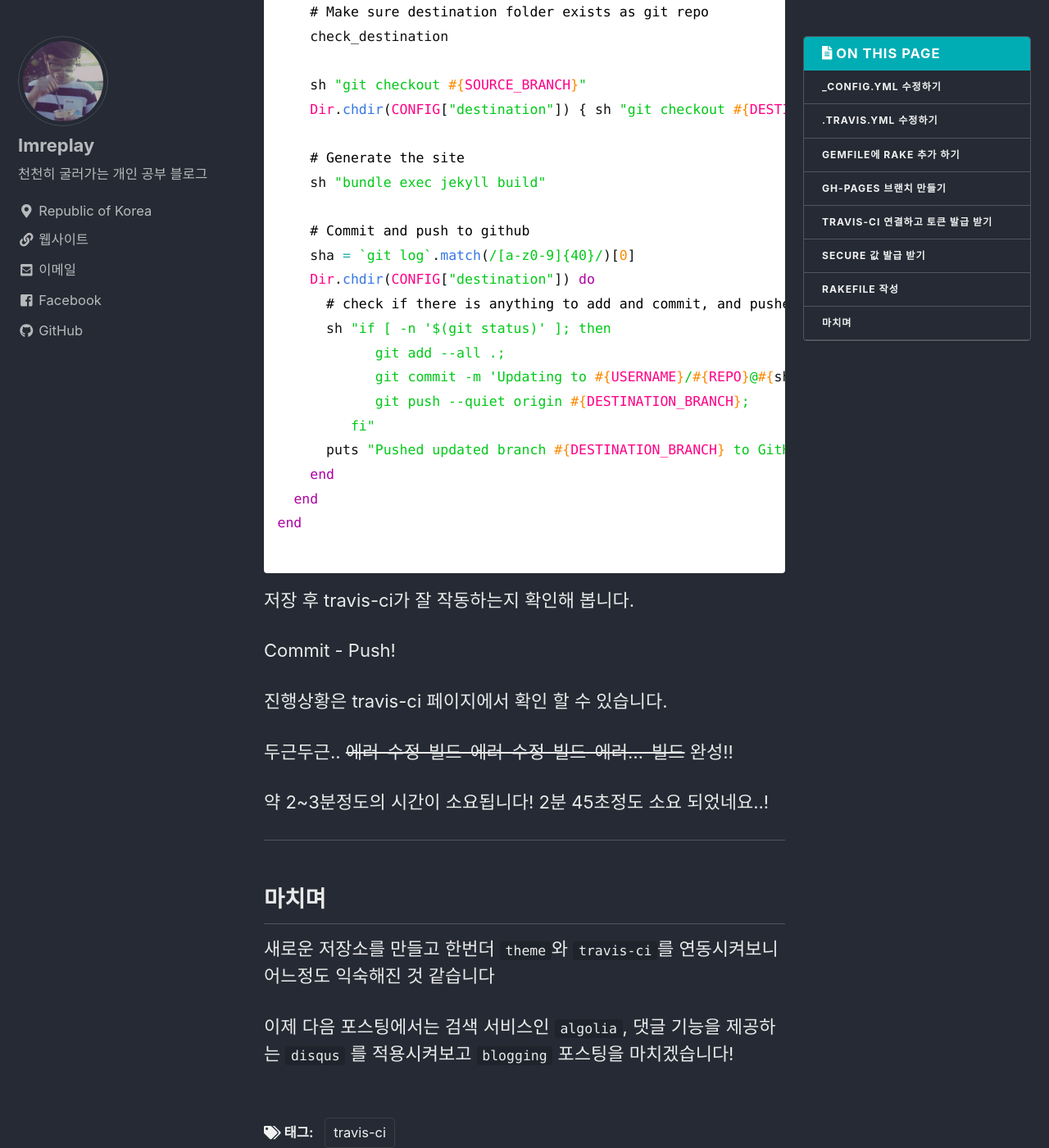
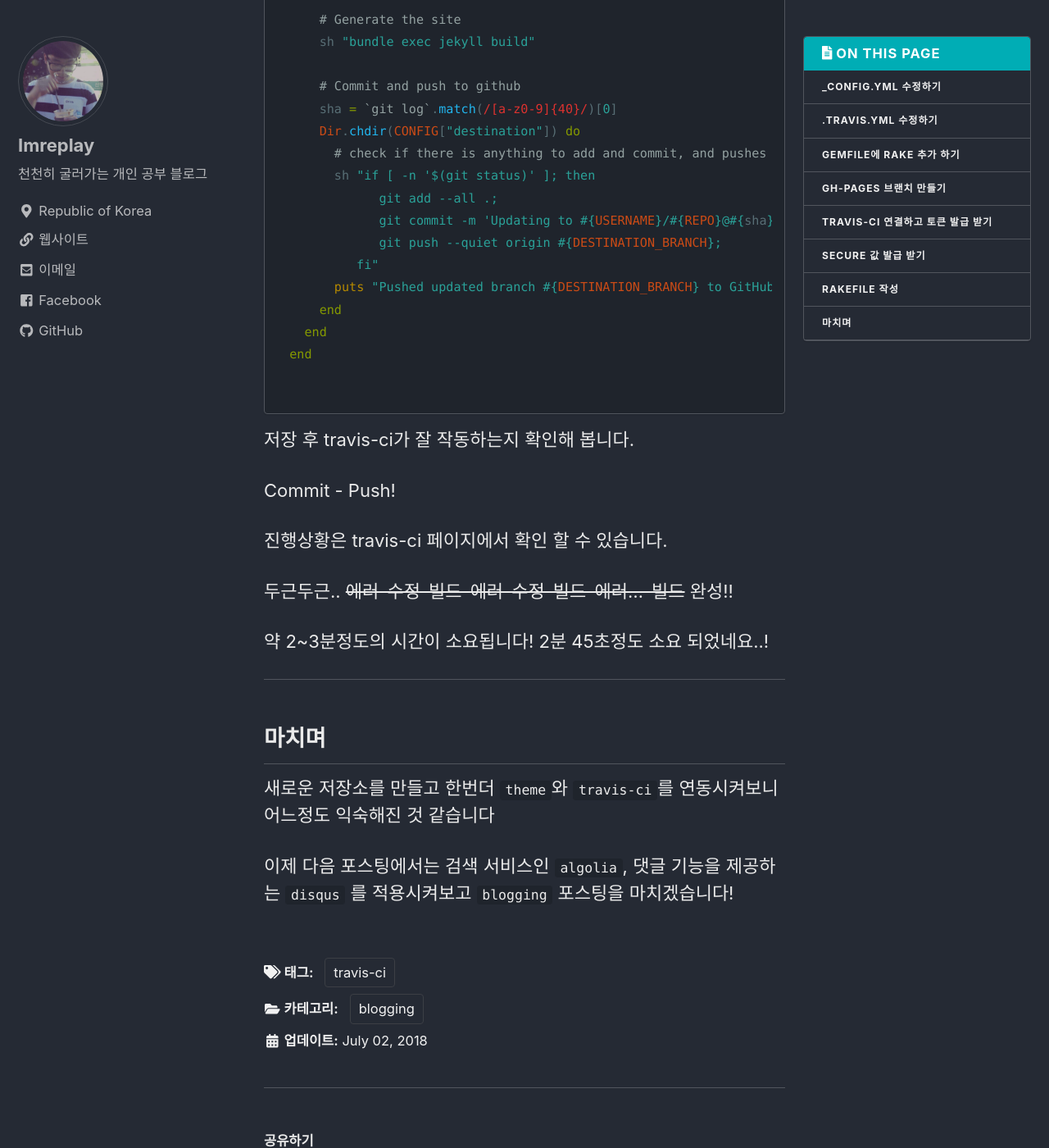
Before and after one commit to imreplay/blog_old, a Jekyll site: the page built from _posts/2018-07-02-Travis-ci를 통해 배포자동화.md, in a window 1280 px wide and 1400 px high, scrolled down 7472 px. Shown: the whole window at 82% size. Built offline with Jekyll 4.4.1, drawn with Linux system fonts in a browser that asks for light colours; nearby versions of some CDN libraries; comment, search, counter and statistics services are not loaded; a style sheet for code colours, icons or effects is not loaded.

Commit message:
highlight

```diff
--- a/_sass/minimal-mistakes/_syntax.scss
+++ b/_sass/minimal-mistakes/_syntax.scss
@@ -6,44 +6,50 @@
    figure.highlight {
      position: relative;
      margin-bottom: 1em;
-  background: $base00;
-  color: $base05;
      font-family: $monospace;
-  font-size: $type-size-6;
+     font-size: $type-size-7;
      line-height: 1.8;
+     border: 1px solid $border-color;
      border-radius: $border-radius;
+     background-color: $code-background-color;
+     box-shadow: $box-shadow;
 
-  > pre,
-  pre.highlight {
+     &:before {
+       position: absolute;
+       top: 0;
+       right: 0;
+       padding: 0.5em;
+       background-color: $lighter-gray;
+       content: "\f121";
+       font-family: "fontawesome" !important;
+       line-height: 1;
+       text-transform: none;
+       speak: none;
+     }
+
+     .highlight {
        margin: 0;
        padding: 1em;
      }
    }
 
+   figure.highlight {
+     padding-left: 1em;
+     padding-right: 1em;
+   }
+
    .highlight table {
-  margin-bottom: 0;
      font-size: 1em;
      border: 0;
 
      td {
-    padding: 0;
-    width: calc(100% - 1em);
+       padding: 5px;
        border: 0;
 
-    /* line numbers*/
-    &.gutter,
-    &.rouge-gutter {
+       // line numbers
+       &.gutter {
          padding-right: 1em;
-      width: 1em;
-      color: $base04;
-      border-right: 1px solid $base04;
-      text-align: right;
-    }
-
-    /* code */
-    &.code,
-    &.rouge-code {
-      padding-left: 1em;
+         color: $light-gray;
        }
      }
 
@@ -52,273 +58,88 @@
      }
    }
 
-.highlight pre {
-  width: 100%;
-}
+   .highlight pre { width: 100%; }
 
-.highlight .hll {
-  background-color: $base06;
-}
-.highlight {
-  .c {
-    /* Comment */
-    color: $base04;
-  }
-  .err {
-    /* Error */
-    color: $base08;
-  }
-  .k {
-    /* Keyword */
-    color: $base0e;
-  }
-  .l {
-    /* Literal */
-    color: $base09;
-  }
-  .n {
-    /* Name */
-    color: $base05;
-  }
-  .o {
-    /* Operator */
-    color: $base0c;
-  }
-  .p {
-    /* Punctuation */
-    color: $base05;
-  }
-  .cm {
-    /* Comment.Multiline */
-    color: $base04;
-  }
-  .cp {
-    /* Comment.Preproc */
-    color: $base04;
-  }
-  .c1 {
-    /* Comment.Single */
-    color: $base04;
-  }
-  .cs {
-    /* Comment.Special */
-    color: $base04;
-  }
-  .gd {
-    /* Generic.Deleted */
-    color: $base08;
-  }
-  .ge {
-    /* Generic.Emph */
-    font-style: italic;
-  }
-  .gh {
-    /* Generic.Heading */
-    color: $base05;
-    font-weight: bold;
-  }
-  .gi {
-    /* Generic.Inserted */
-    color: $base0b;
-  }
-  .gp {
-    /* Generic.Prompt */
-    color: $base04;
-    font-weight: bold;
-  }
-  .gs {
-    /* Generic.Strong */
-    font-weight: bold;
-  }
-  .gu {
-    /* Generic.Subheading */
-    color: $base0c;
-    font-weight: bold;
-  }
-  .kc {
-    /* Keyword.Constant */
-    color: $base0e;
-  }
-  .kd {
-    /* Keyword.Declaration */
-    color: $base0e;
-  }
-  .kn {
-    /* Keyword.Namespace */
-    color: $base0c;
-  }
-  .kp {
-    /* Keyword.Pseudo */
-    color: $base0e;
-  }
-  .kr {
-    /* Keyword.Reserved */
-    color: $base0e;
-  }
-  .kt {
-    /* Keyword.Type */
-    color: $base0a;
-  }
-  .ld {
-    /* Literal.Date */
-    color: $base0b;
-  }
-  .m {
-    /* Literal.Number */
-    color: $base09;
-  }
-  .s {
-    /* Literal.String */
-    color: $base0b;
-  }
-  .na {
-    /* Name.Attribute */
-    color: $base0d;
-  }
-  .nb {
-    /* Name.Builtin */
-    color: $base05;
-  }
-  .nc {
-    /* Name.Class */
-    color: $base0a;
-  }
-  .no {
-    /* Name.Constant */
-    color: $base08;
-  }
-  .nd {
-    /* Name.Decorator */
-    color: $base0c;
-  }
-  .ni {
-    /* Name.Entity */
-    color: $base05;
-  }
-  .ne {
-    /* Name.Exception */
-    color: $base08;
-  }
-  .nf {
-    /* Name.Function */
-    color: $base0d;
-  }
-  .nl {
-    /* Name.Label */
-    color: $base05;
-  }
-  .nn {
-    /* Name.Namespace */
-    color: $base0a;
-  }
-  .nx {
-    /* Name.Other */
-    color: $base0d;
-  }
-  .py {
-    /* Name.Property */
-    color: $base05;
-  }
-  .nt {
-    /* Name.Tag */
-    color: $base0c;
-  }
-  .nv {
-    /* Name.Variable */
-    color: $base08;
-  }
-  .ow {
-    /* Operator.Word */
-    color: $base0c;
-  }
-  .w {
-    /* Text.Whitespace */
-    color: $base05;
-  }
-  .mf {
-    /* Literal.Number.Float */
-    color: $base09;
-  }
-  .mh {
-    /* Literal.Number.Hex */
-    color: $base09;
-  }
-  .mi {
-    /* Literal.Number.Integer */
-    color: $base09;
-  }
-  .mo {
-    /* Literal.Number.Oct */
-    color: $base09;
-  }
-  .sb {
-    /* Literal.String.Backtick */
-    color: $base0b;
-  }
-  .sc {
-    /* Literal.String.Char */
-    color: $base05;
-  }
-  .sd {
-    /* Literal.String.Doc */
-    color: $base04;
-  }
-  .s2 {
-    /* Literal.String.Double */
-    color: $base0b;
-  }
-  .se {
-    /* Literal.String.Escape */
-    color: $base09;
-  }
-  .sh {
-    /* Literal.String.Heredoc */
-    color: $base0b;
-  }
-  .si {
-    /* Literal.String.Interpol */
-    color: $base09;
-  }
-  .sx {
-    /* Literal.String.Other */
-    color: $base0b;
-  }
-  .sr {
-    /* Literal.String.Regex */
-    color: $base0b;
-  }
-  .s1 {
-    /* Literal.String.Single */
-    color: $base0b;
-  }
-  .ss {
-    /* Literal.String.Symbol */
-    color: $base0b;
-  }
-  .bp {
-    /* Name.Builtin.Pseudo */
-    color: $base05;
-  }
-  .vc {
-    /* Name.Variable.Class */
-    color: $base08;
-  }
-  .vg {
-    /* Name.Variable.Global */
-    color: $base08;
-  }
-  .vi {
-    /* Name.Variable.Instance */
-    color: $base08;
-  }
-  .il {
-    /* Literal.Number.Integer.Long */
-    color: $base09;
-  }
-}
+   /*
+      Solarized Light
+      http://ethanschoonover.com/solarized
+      SOLARIZED HEX      ROLE
+      --------- -------- ------------------------------------------
+      base01    #586e75  body text / default code / primary content
+      base1     #93a1a1  comments / secondary content
+      base3     #fdf6e3  background
+      orange    #cb4b16  constants
+      red       #dc322f  regex, special keywords
+      blue      #22b3eb  reserved keywords
+      cyan      #2aa198  strings, numbers
+      green     #859900  operators, other keywords
+      ========================================================================== */
 
-.gist {
-  th, td {
-    border-bottom: 0;
-  }
-}
+   .highlight .c { color: #93a1a1 } /* Comment */
+   .highlight .err { color: #586e75 } /* Error */
+   .highlight .g { color: #586e75 } /* Generic */
+   .highlight .k { color: #859900 } /* Keyword */
+   .highlight .l { color: #586e75 } /* Literal */
+   .highlight .n { color: #586e75 } /* Name */
+   .highlight .o { color: #859900 } /* Operator */
+   .highlight .x { color: #cb4b16 } /* Other */
+   .highlight .p { color: #586e75 } /* Punctuation */
+   .highlight .cm { color: #93a1a1 } /* Comment.Multiline */
+   .highlight .cp { color: #859900 } /* Comment.Preproc */
+   .highlight .c1 { color: #93a1a1 } /* Comment.Single */
+   .highlight .cs { color: #859900 } /* Comment.Special */
+   .highlight .gd { color: #2aa198 } /* Generic.Deleted */
+   .highlight .ge { color: #586e75; font-style: italic } /* Generic.Emph */
+   .highlight .gr { color: #dc322f } /* Generic.Error */
+   .highlight .gh { color: #cb4b16 } /* Generic.Heading */
+   .highlight .gi { color: #859900 } /* Generic.Inserted */
+   .highlight .go { color: #586e75 } /* Generic.Output */
+   .highlight .gp { color: #586e75 } /* Generic.Prompt */
+   .highlight .gs { color: #586e75; font-weight: bold } /* Generic.Strong */
+   .highlight .gu { color: #cb4b16 } /* Generic.Subheading */
+   .highlight .gt { color: #586e75 } /* Generic.Traceback */
+   .highlight .kc { color: #cb4b16 } /* Keyword.Constant */
+   .highlight .kd { color: #22b3eb } /* Keyword.Declaration */
+   .highlight .kn { color: #859900 } /* Keyword.Namespace */
+   .highlight .kp { color: #859900 } /* Keyword.Pseudo */
+   .highlight .kr { color: #22b3eb } /* Keyword.Reserved */
+   .highlight .kt { color: #dc322f } /* Keyword.Type */
+   .highlight .ld { color: #586e75 } /* Literal.Date */
+   .highlight .m { color: #2aa198 } /* Literal.Number */
+   .highlight .s { color: #2aa198 } /* Literal.String */
+   .highlight .na { color: #586e75 } /* Name.Attribute */
+   .highlight .nb { color: #B58900 } /* Name.Builtin */
+   .highlight .nc { color: #22b3eb } /* Name.Class */
+   .highlight .no { color: #cb4b16 } /* Name.Constant */
+   .highlight .nd { color: #22b3eb } /* Name.Decorator */
+   .highlight .ni { color: #cb4b16 } /* Name.Entity */
+   .highlight .ne { color: #cb4b16 } /* Name.Exception */
+   .highlight .nf { color: #22b3eb } /* Name.Function */
+   .highlight .nl { color: #586e75 } /* Name.Label */
+   .highlight .nn { color: #586e75 } /* Name.Namespace */
+   .highlight .nx { color: #586e75 } /* Name.Other */
+   .highlight .py { color: #586e75 } /* Name.Property */
+   .highlight .nt { color: #22b3eb } /* Name.Tag */
+   .highlight .nv { color: #22b3eb } /* Name.Variable */
+   .highlight .ow { color: #859900 } /* Operator.Word */
+   .highlight .w { color: #586e75 } /* Text.Whitespace */
+   .highlight .mf { color: #2aa198 } /* Literal.Number.Float */
+   .highlight .mh { color: #2aa198 } /* Literal.Number.Hex */
+   .highlight .mi { color: #2aa198 } /* Literal.Number.Integer */
+   .highlight .mo { color: #2aa198 } /* Literal.Number.Oct */
+   .highlight .sb { color: #93a1a1 } /* Literal.String.Backtick */
+   .highlight .sc { color: #2aa198 } /* Literal.String.Char */
+   .highlight .sd { color: #586e75 } /* Literal.String.Doc */
+   .highlight .s2 { color: #2aa198 } /* Literal.String.Double */
+   .highlight .se { color: #cb4b16 } /* Literal.String.Escape */
+   .highlight .sh { color: #586e75 } /* Literal.String.Heredoc */
+   .highlight .si { color: #2aa198 } /* Literal.String.Interpol */
+   .highlight .sx { color: #2aa198 } /* Literal.String.Other */
+   .highlight .sr { color: #dc322f } /* Literal.String.Regex */
+   .highlight .s1 { color: #2aa198 } /* Literal.String.Single */
+   .highlight .ss { color: #2aa198 } /* Literal.String.Symbol */
+   .highlight .bp { color: #22b3eb } /* Name.Builtin.Pseudo */
+   .highlight .vc { color: #22b3eb } /* Name.Variable.Class */
+   .highlight .vg { color: #22b3eb } /* Name.Variable.Global */
+   .highlight .vi { color: #22b3eb } /* Name.Variable.Instance */
+   .highlight .il { color: #2aa198 } /* Literal.Number.Integer.Long */
```
Lines whose indentation alone changed are shown as unchanged.
